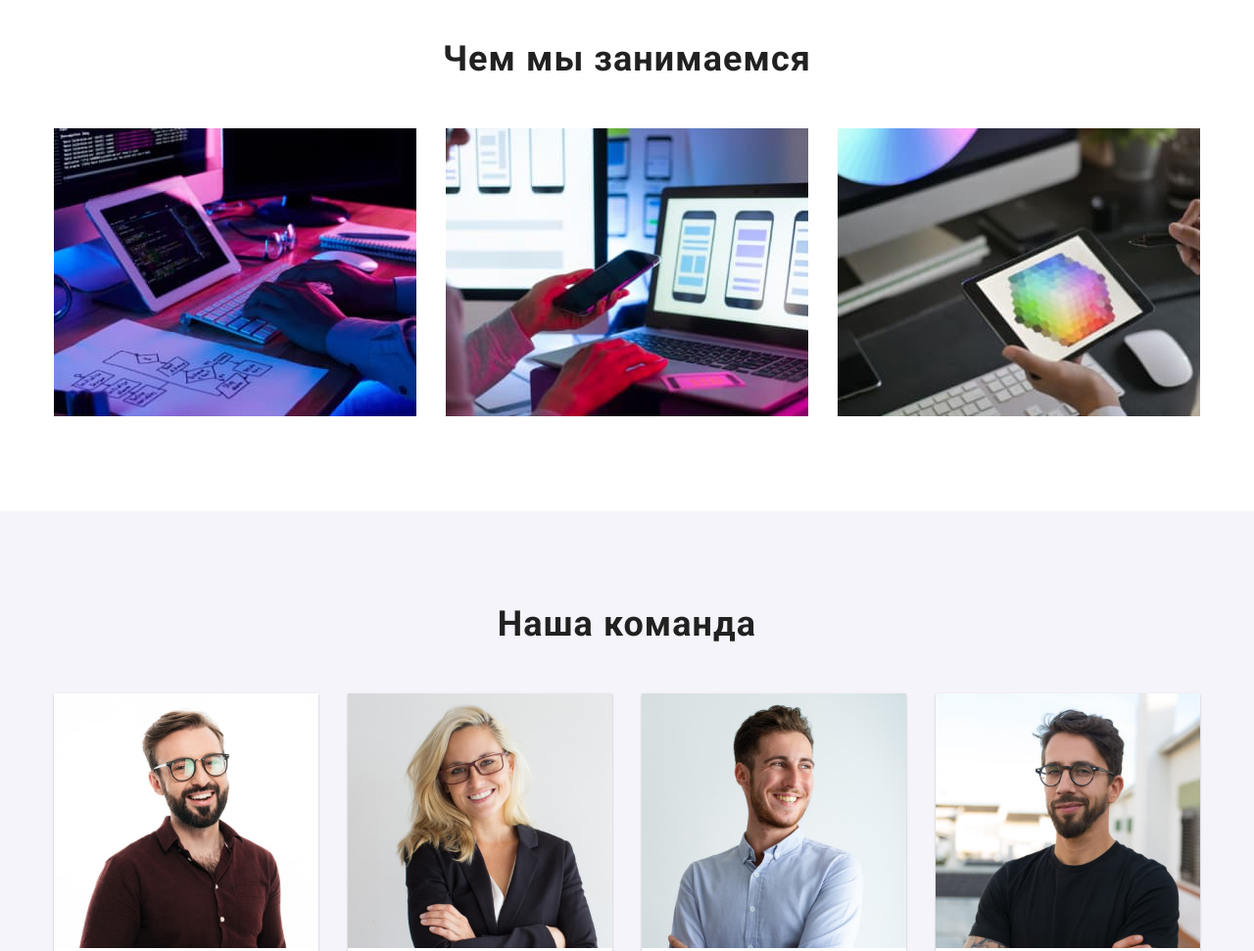
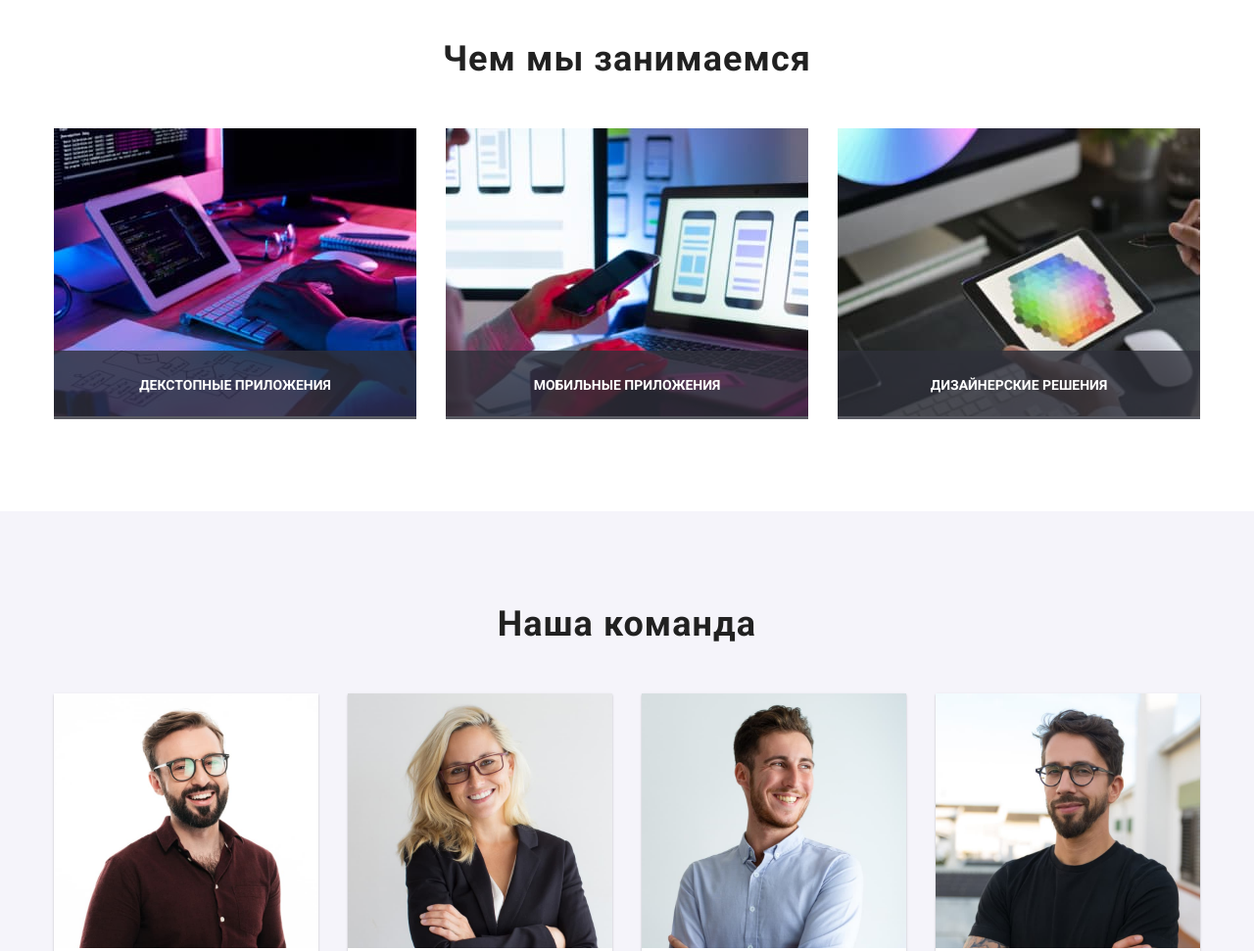
Before and after one commit to Ingvarreshka/goit-markup-hw-05, a plain HTML site: page index.html in a window 1280 px wide. Shown: the part 1080-2051 px from the top of the page at 98% size. Drawn offline with nearby package versions, Linux system fonts and the light colour scheme.

```diff
--- a/css/styles.css
+++ b/css/styles.css
@@ -8,6 +8,7 @@
   --border-portfolio: #eeeeee;
   --fill-social-icon: #afb1b8;
 
+  --footer-link-color: rgba(255, 255, 255, 0.6);
   --text-primary: #212121;
   --text-secondary: #757575;
   --animation: cubic-bezier(0.4, 0, 0.2, 1);
@@ -203,6 +204,27 @@
   padding: 47px 0 94px;
 }
 
+.about-foto-card {
+  position: relative;
+}
+
+.name-foto {
+  position: absolute;
+  padding: 27px 0;
+  left: 0;
+  bottom: 0;
+  width: 100%;
+
+  color: var(--primary-color);
+  font-weight: 700;
+  font-size: 14px;
+  line-height: 1.17;
+  text-transform: uppercase;
+  text-align: center;
+
+  background-color: rgba(47, 48, 58, 0.8);
+}
+
 .team-card {
   background-color: var(--primary-color);
   border-radius: 0px 0px 4px 4px;
@@ -237,6 +259,7 @@
 .info-title {
   padding-top: 30px;
   padding-bottom: 10px;
+
   font-size: 14px;
   line-height: 16px;
   letter-spacing: 0.03em;
@@ -427,6 +450,7 @@
 .social-link-footer {
   margin-left: 70px;
 }
+
 .footer-social {
   fill: var(--title-color);
 }
@@ -436,17 +460,19 @@
   padding: 60px 0;
 }
 
-.footer-main a {
+.footer-main .logo,
+.map-link {
   color: var(--title-color);
 }
 
-.link-footer .contact-link {
-  color: rgba(255, 255, 255, 0.6);
+.contacts-list-footer :hover {
+  color: var(--blue-color);
 }
 
 .link-footer:not(:first-child) {
   margin-top: 9px;
 }
+
 .info-title-footer {
   padding-bottom: 20px;
   color: var(--title-color);
@@ -509,6 +535,6 @@
 }
 
 .close:hover,
-.close :focus {
+.close:focus {
   color: var(--blue-color);
 }
--- a/index.html
+++ b/index.html
@@ -107,9 +107,24 @@
             <div class="container container-about-us">
                 <h2 class="title">Чем мы занимаемся</h2>
                 <ul class="about-foto flex-between">
-                    <li class="about-foto-card"><img src="./images/img2.jpg" alt="селфи фото" width="370"></li>
-                    <li class="about-foto-card"><img src="./images/img3.jpg" alt="селфи фото" width="370"></li>
-                    <li class="about-foto-card"><img src="./images/img1.jpg" alt="селфи фото" width="370"></li>
+                    <li class="about-foto-card">
+                        <a href="#">
+                            <img src="./images/img2.jpg" alt="кодит" width="370">
+                            <p class="name-foto"> Декстопные приложения</p>
+                        </a>
+                    </li>
+                    <li class="about-foto-card">
+                        <a href="#">
+                            <img src="./images/img3.jpg" alt="апс" width="370">
+                            <p class="name-foto">Мобильные приложения</p>
+                        </a>
+                    </li>
+                    <li class="about-foto-card">
+                        <a href="#">
+                            <img src="./images/img1.jpg" alt="дизайн" width="370">
+                            <p class="name-foto"> Дизайнерские решения</p>
+                        </a>
+                    </li>
                 </ul>
             </div>
         </section>
@@ -281,7 +296,7 @@
                 <h2 class="title">Постоянные клиенты</h2>
                 <ul class="client-list flex-between">
                     <li class="client-item">
-                        <a href="#" class="client-link">
+                        <a href="#" class="client-link centered">
                             <svg class="client-icon" width="106" height="60">
                                 <use href="./images/icon.svg#icon-Logo"></use>
                             </svg>
@@ -379,12 +394,14 @@
             </div>
 
         </footer>
-        <!-- Модальное окно -->
+
+        Модальное окно
         <div class="backdrop is-hidden" data-modal>
             <div class="modal">
                 <button class="close" data-modal-close>
                     <svg class="close_icon" width="18px" height="18px">
-                        <use></use>
+                        <use href="./images/icon.svg#icon-envelope">
+                        </use>
                     </svg>
                 </button>
                 <form class="form-order" action="js-speaker-form">
```
